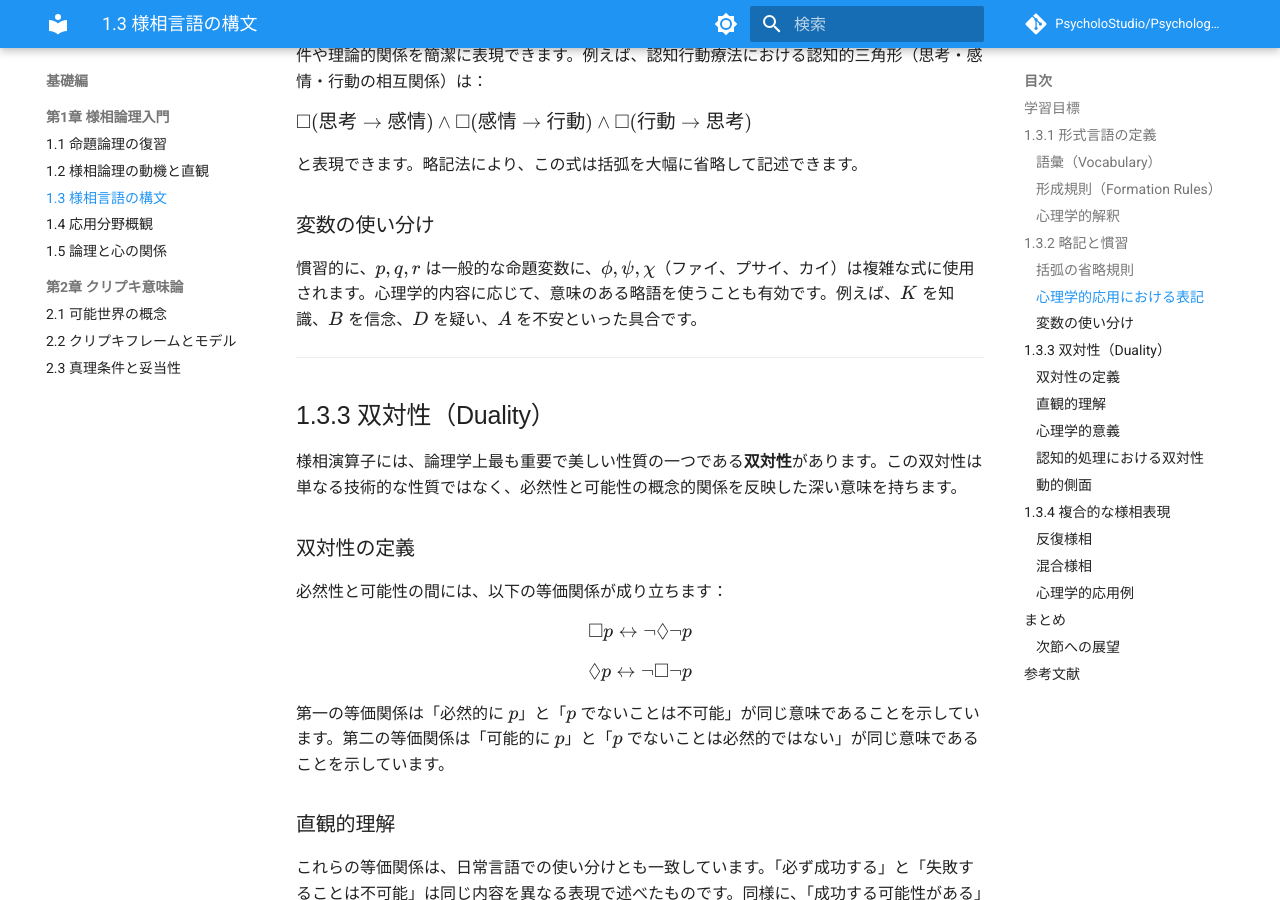
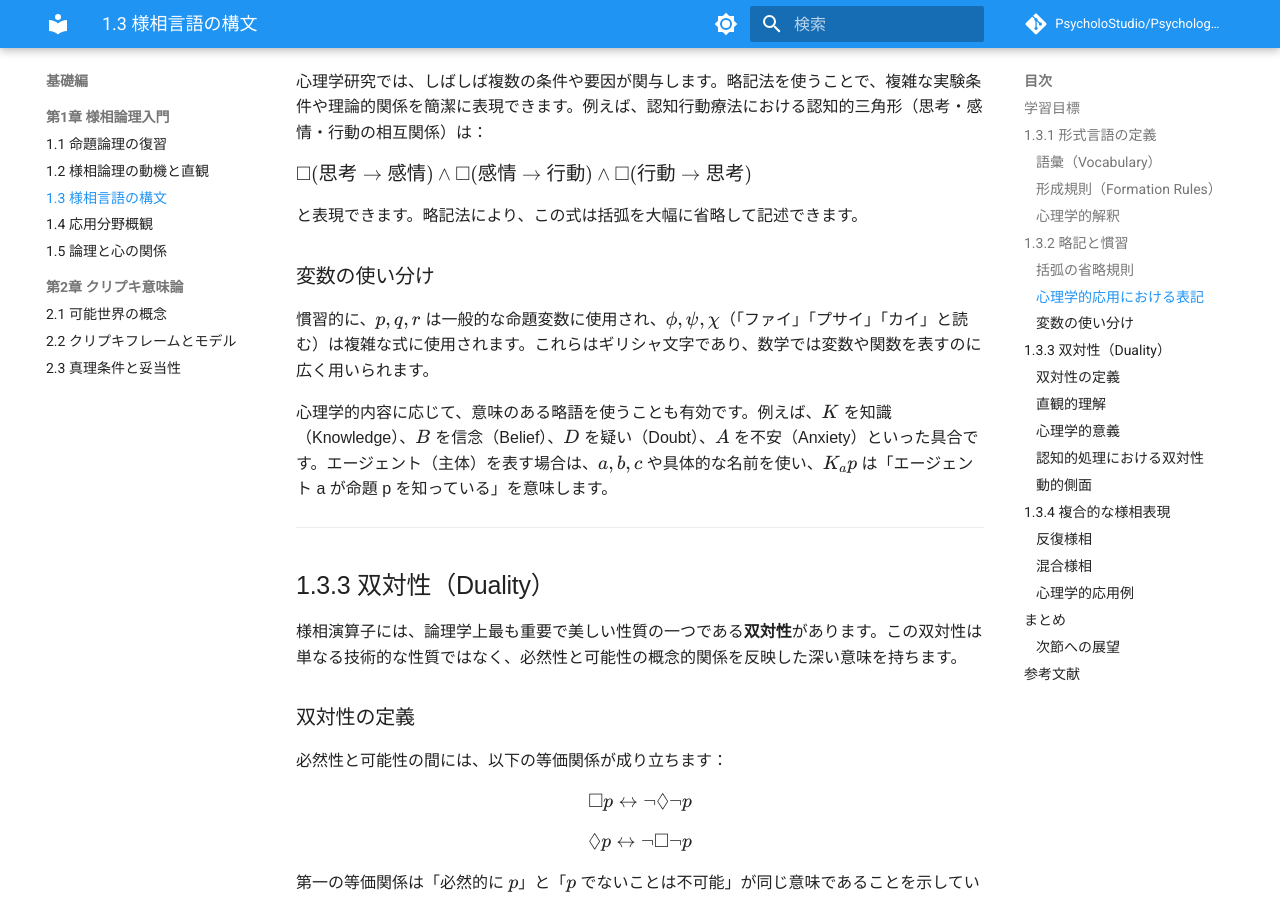
Before and after one commit to PsycholoStudio/Psychology-On-Epistemic-Logic, an MkDocs documentation site: the page built from docs/foundations/1-3-modal-syntax.md, in a window 1280 px wide and 900 px high, scrolled down 2379 px. Built offline with MkDocs 1.6.1 and Material for MkDocs 9.7.7, drawn with Linux system fonts in a browser that asks for light colours; comment, search, counter and statistics services are not loaded; some of the changed text lies outside the part shown.

Commit message:
記号の読み方と由来を追加：教科書の親切さを向上
## 追加内容
- 様相演算子 □（ボックス）と ◇（ダイヤモンド）の読み方と由来
- 論理結合子（¬, ∧, ∨, →, ↔）の読み方を追加
- ギリシャ文字（φ, ψ, χ）の読み方説明
- エージェント記号（Ka, Ba等）の意味と用法
- 国際標準記法としての位置づけを説明

読者により親切で学習しやすい教科書に改善

🤖 Generated with [Claude Code](https://claude.ai/code)

Co-Authored-By: Claude <noreply@anthropic.com>

```diff
--- a/docs/foundations/1-3-modal-syntax.md
+++ b/docs/foundations/1-3-modal-syntax.md
@@ -25,7 +25,7 @@
 
 **論理結合子（Logical Connectives）**には、[第1節](1-1-propositional-logic.md)で学習した命題論理の結合子がすべて含まれます。否定 \\(\\neg\\)、連言 \\(\\land\\)、選言 \\(\\lor\\)、含意 \\(\\rightarrow\\)、同値 \\(\\leftrightarrow\\) です。これらは複合的な心理学的条件や仮説を表現するために用いられます。
 
-**様相演算子（Modal Operators）**として、必然性を表す \\(\\Box\\) と可能性を表す \\(\\Diamond\\) があります。認識論理の文脈では、\\(\\Box\\) は「知っている」、\\(\\Diamond\\) は「知らないわけではない」つまり「可能だと考えている」を表現します。
+**様相演算子（Modal Operators）**として、必然性を表す \\(\\Box\\)（「ボックス」と読む）と可能性を表す \\(\\Diamond\\)（「ダイヤモンド」と読む）があります。\\(\\Box\\) の記号は「囲い込む」「必然的に固定された」という直観から、\\(\\Diamond\\) の記号は宝石のダイヤモンドのように「貴重で可能性に満ちた」という意味から来ています。認識論理の文脈では、\\(\\Box\\) は「知っている」、\\(\\Diamond\\) は「知らないわけではない」つまり「可能だと考えている」を表現します。
 
 **補助記号（Auxiliary Symbols）**として、括弧 \\((\\) と \\()\\) があります。これらは結合の優先順位を明確にし、複雑な式の構造を明示するために使用されます。
 
@@ -71,7 +71,9 @@
 
 ### 変数の使い分け
 
-慣習的に、\\(p, q, r\\) は一般的な命題変数に、\\(\\phi, \\psi, \\chi\\)（ファイ、プサイ、カイ）は複雑な式に使用されます。心理学的内容に応じて、意味のある略語を使うことも有効です。例えば、\\(K\\) を知識、\\(B\\) を信念、\\(D\\) を疑い、\\(A\\) を不安といった具合です。
+慣習的に、\\(p, q, r\\) は一般的な命題変数に使用され、\\(\\phi, \\psi, \\chi\\)（「ファイ」「プサイ」「カイ」と読む）は複雑な式に使用されます。これらはギリシャ文字であり、数学では変数や関数を表すのに広く用いられます。
+
+心理学的内容に応じて、意味のある略語を使うことも有効です。例えば、\\(K\\) を知識（Knowledge）、\\(B\\) を信念（Belief）、\\(D\\) を疑い（Doubt）、\\(A\\) を不安（Anxiety）といった具合です。エージェント（主体）を表す場合は、\\(a, b, c\\) や具体的な名前を使い、\\(K_a p\\) は「エージェント a が命題 p を知っている」を意味します。
 
 ---
 
```
Also changed, not shown: docs/foundations/1-1-propositional-logic.md (+3 -1 lines).
